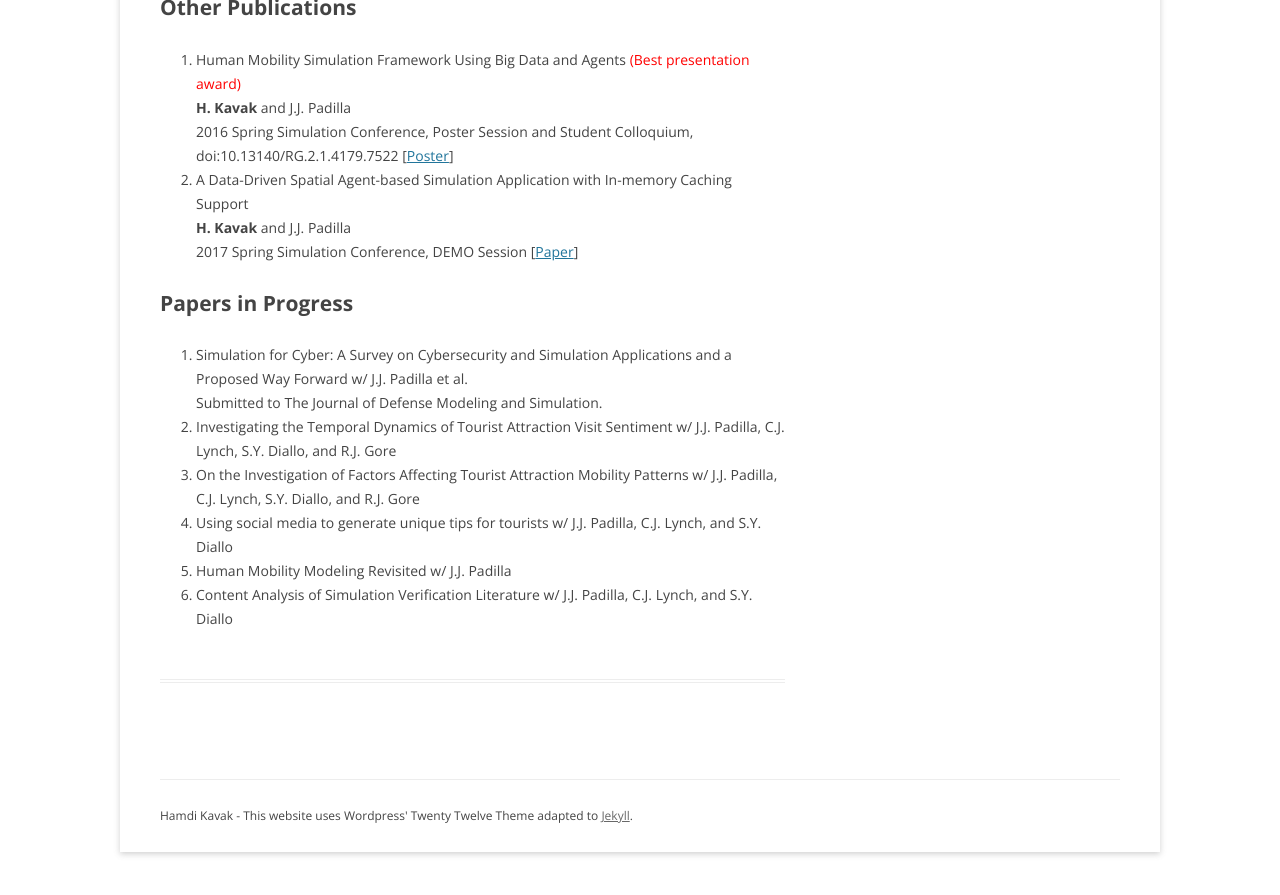
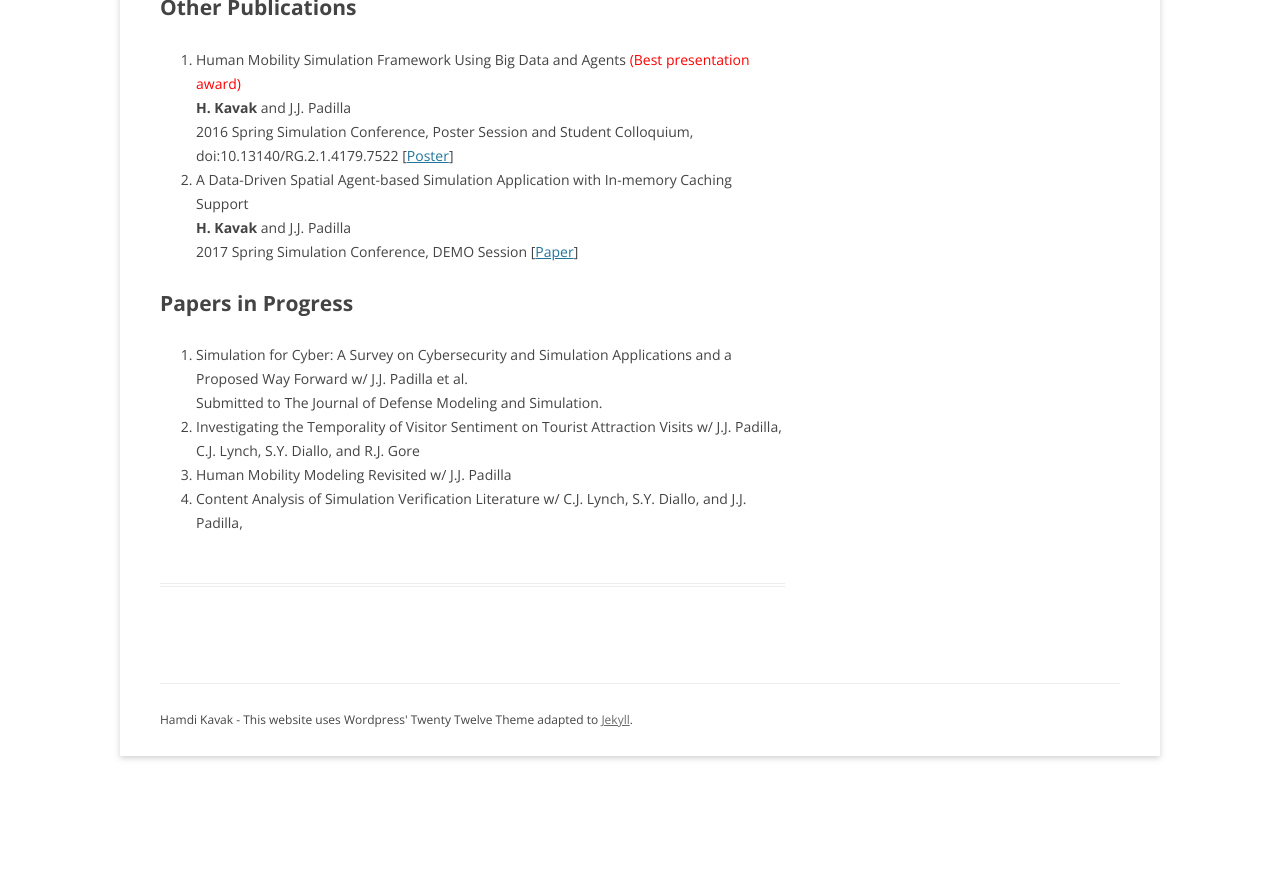
Before and after one commit to hamdikavak/hamdikavak.github.io, a Jekyll site: the page built from publications/index.html, in a window 1280 px wide and 900 px high, scrolled down 1845 px. Shown: the top 895 px of the window. Built offline with Jekyll 4.4.1, drawn with Linux system fonts in a browser that asks for light colours; nearby versions of some CDN libraries; library files that are not in the unit come from our copies; after the commit the page ends 2649 px from its top, so only the background shows below that.

Commit message:
Updated publication list

```diff
--- a/publications/index.html
+++ b/publications/index.html
@@ -128,19 +128,13 @@ current_page_publications: current_page_item
 	   Submitted to The Journal of Defense Modeling and Simulation.
   </li>
   <li>
-    Investigating the Temporal Dynamics of Tourist Attraction Visit Sentiment w/ J.J. Padilla, C.J. Lynch, S.Y. Diallo, and R.J. Gore
-  </li>
-  <li>
-    On the Investigation of Factors Affecting Tourist Attraction Mobility Patterns w/ J.J. Padilla, C.J. Lynch, S.Y. Diallo, and R.J. Gore
-  </li>
-  <li>
-    Using social media to generate unique tips for tourists w/ J.J. Padilla, C.J. Lynch, and S.Y. Diallo
+    Investigating the Temporality of Visitor Sentiment on Tourist Attraction Visits w/ J.J. Padilla, C.J. Lynch, S.Y. Diallo, and R.J. Gore
   </li>
   <li>
      Human Mobility Modeling Revisited w/ J.J. Padilla
   </li>
     <li>
-     Content Analysis of Simulation Verification Literature w/ J.J. Padilla, C.J. Lynch, and S.Y. Diallo
+     Content Analysis of Simulation Verification Literature w/ C.J. Lynch, S.Y. Diallo, and J.J. Padilla,
   </li>
 
 </ol>
```
